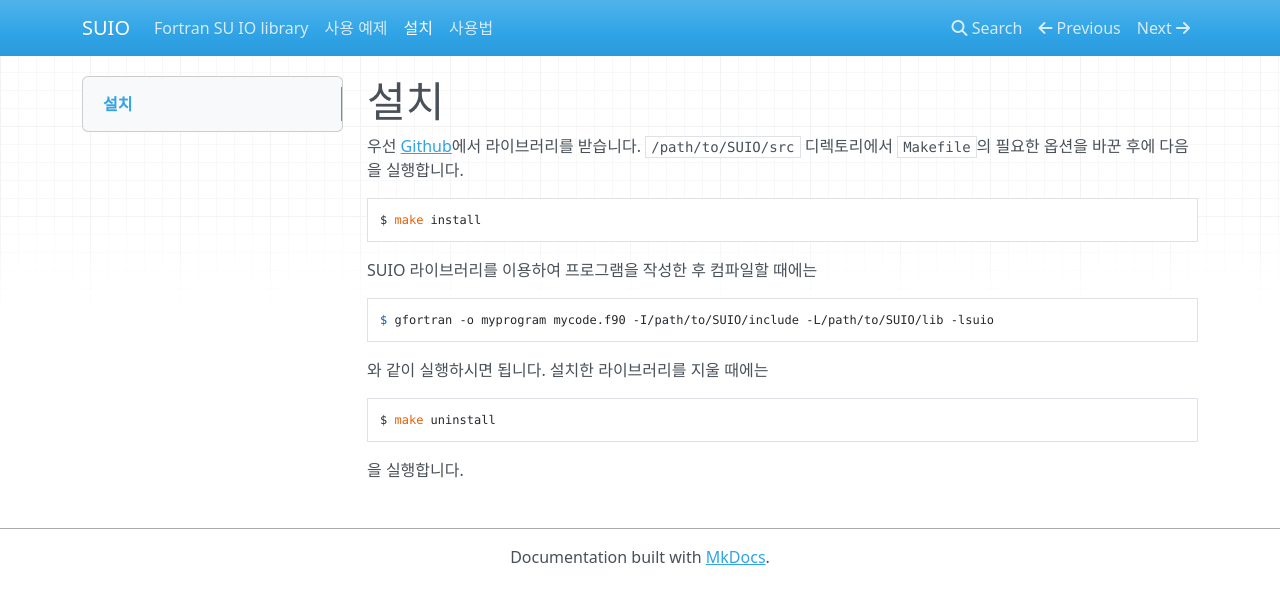
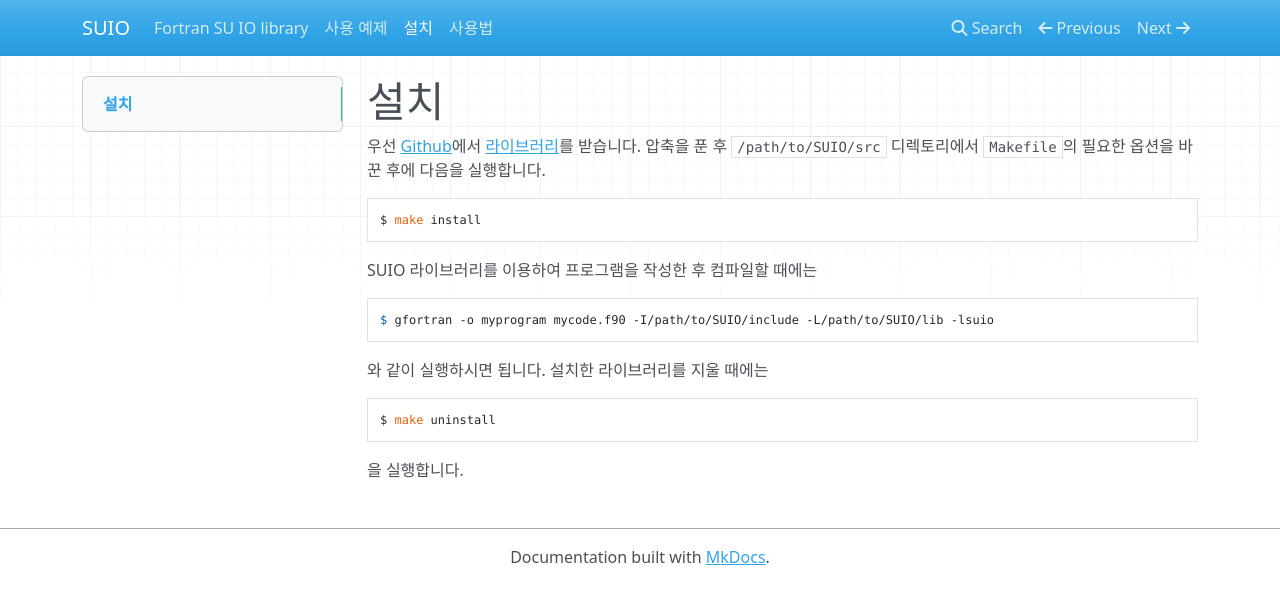
Before and after one commit to pkgpl/SUIO, an MkDocs documentation site: the page built from docs/install.md, in a window 1280 px wide. Shown: the top 604 px of the page. Built offline with MkDocs 1.6.1, drawn with Linux system fonts in a browser that asks for light colours; nearby versions of some CDN libraries.

Commit message:
download zip

```diff
--- a/docs/install.md
+++ b/docs/install.md
@@ -1,7 +1,6 @@
 # 설치
 
-우선 [Github](https://github.com/pkgpl/SUIO)에서 라이브러리를 받습니다.
-`/path/to/SUIO/src` 디렉토리에서 `Makefile`의 필요한 옵션을 바꾼 후에 다음을 실행합니다.
+우선 [Github](https://github.com/pkgpl/SUIO)에서 [라이브러리](https://github.com/pkgpl/SUIO/archive/master.zip)를 받습니다. 압축을 푼 후 `/path/to/SUIO/src` 디렉토리에서 `Makefile`의 필요한 옵션을 바꾼 후에 다음을 실행합니다.
 
 	$ make install
 
```
